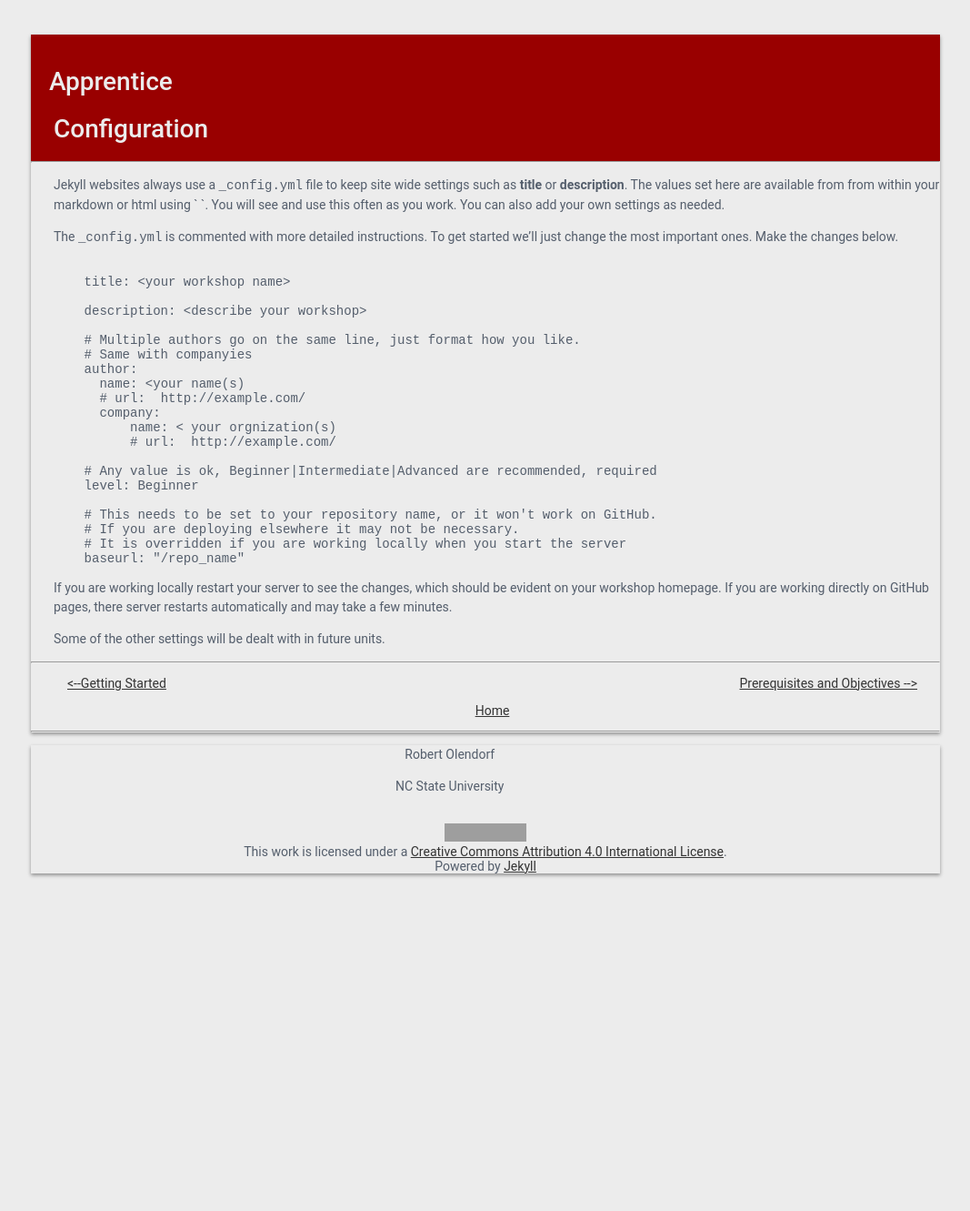
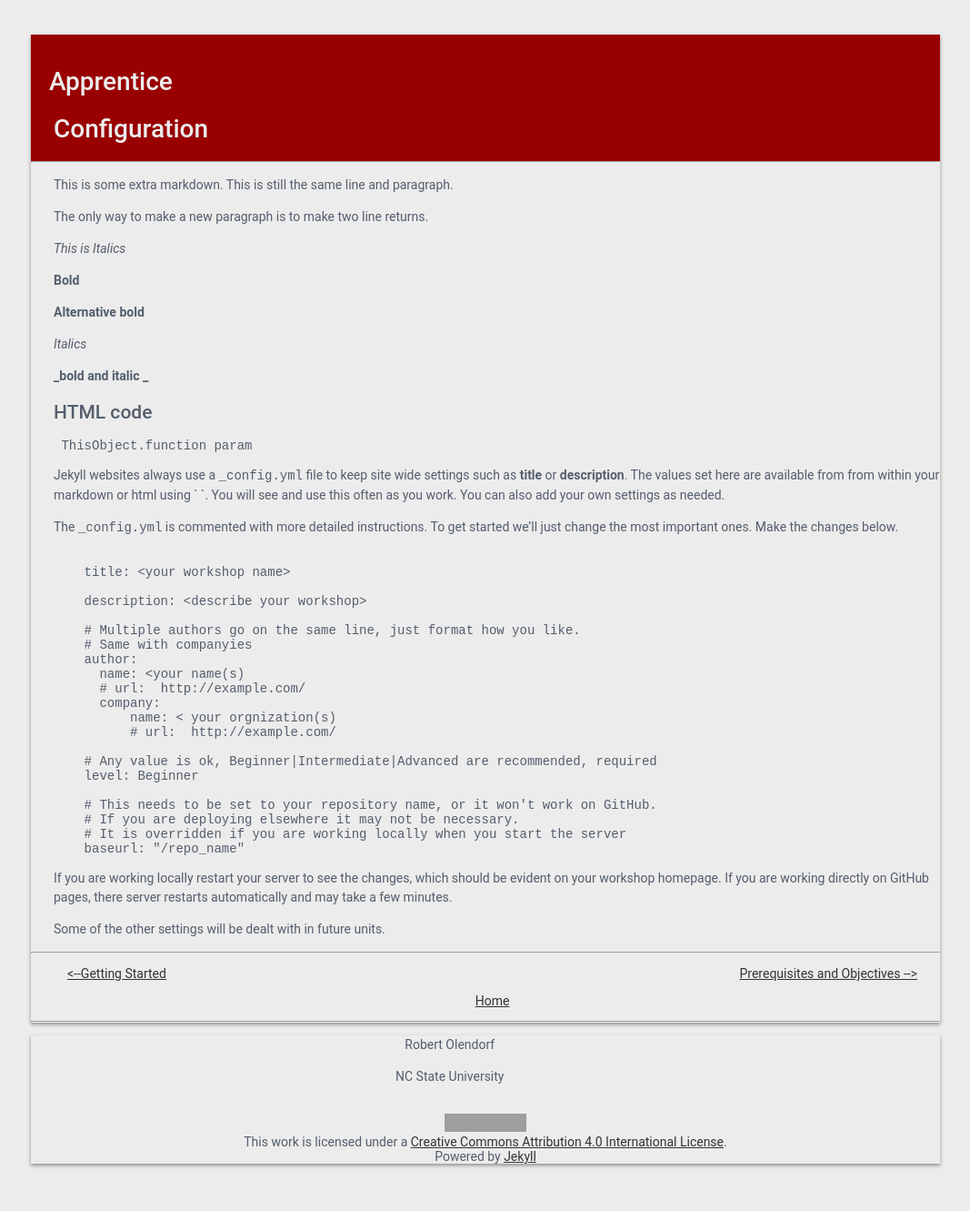
Before and after one commit to NC-State-Libraries-Workshops/ncsu_apprentice, a Jekyll site: the page built from _units/configuration.md, in a window 1280 px wide. Shown: the whole page at 91% size, without its empty margins (106-1173 px from the left). Built offline with Jekyll 4.4.1, drawn with Linux system fonts in a browser that asks for light colours; before the commit the page ends 1012 px from its top, so only the background shows below that; grey boxes are pictures that could not be loaded.

Commit message:
Update configuration.md

````diff
--- a/_units/configuration.md
+++ b/_units/configuration.md
@@ -13,6 +13,29 @@ instructors_note: |
   `_config.yml`.
 
 ---
+
+This is some extra markdown.
+This is still the same line and paragraph.
+
+The only way to make a new paragraph is to make two line returns.
+
+*This is Italics*
+
+**Bold**
+
+__Alternative bold__
+
+_Italics_
+
+**_bold and italic _**
+
+<div>
+  <h1> HTML code</h1>
+</div>
+
+```ruby
+ ThisObject.function param
+```
 
 Jekyll websites always use a `_config.yml` file to keep site wide settings such
 as **title** or **description**. The values set here are available from
````
